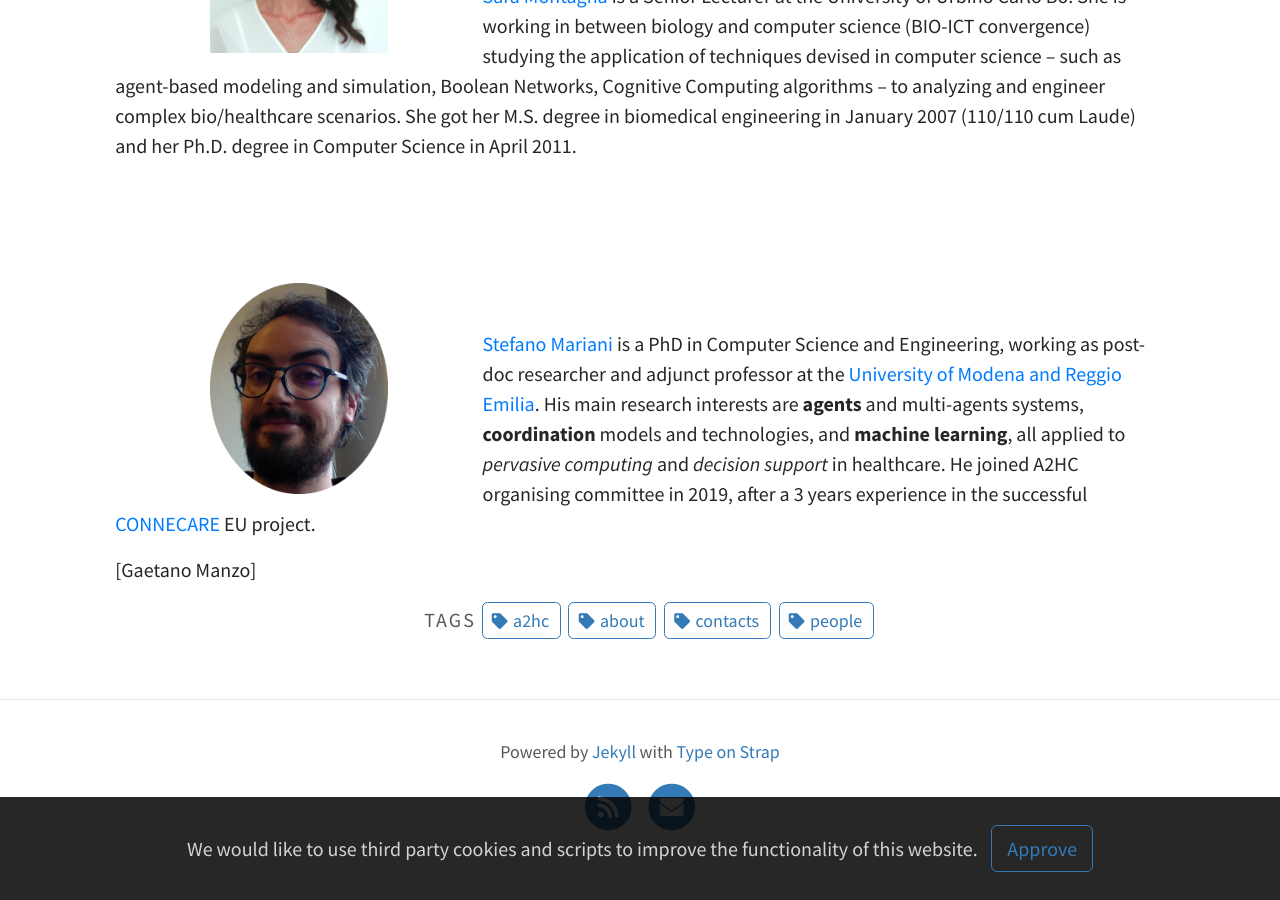
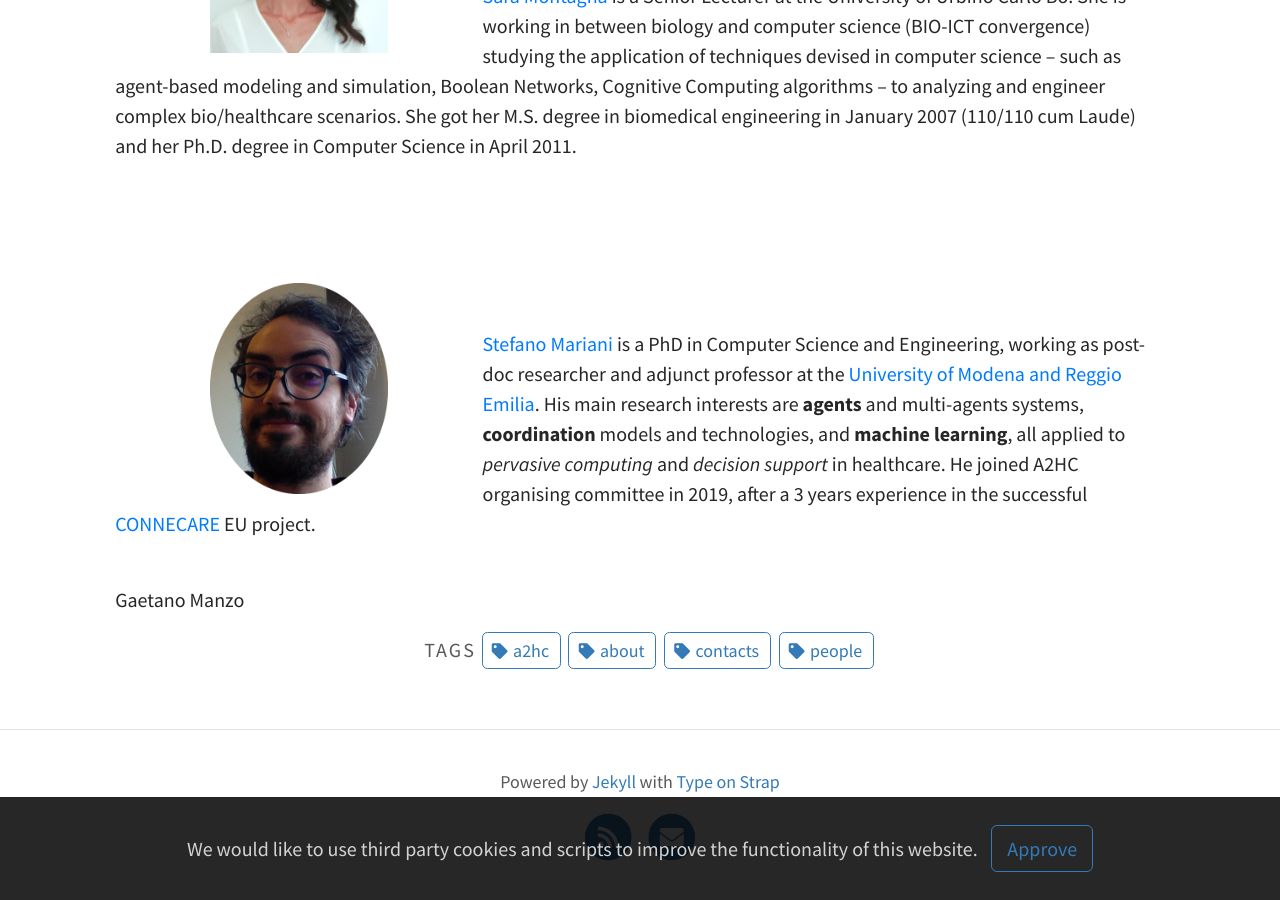
Before and after one commit to A2HC/a2hc.website, a Jekyll site: the page built from pages/people.md, in a window 1280 px wide and 900 px high, scrolled down 634 px. Built offline with Jekyll 4.4.1, drawn with Linux system fonts in a browser that asks for light colours; before the commit the page ends 1504 px from its top, so only the background shows below that.

```diff
--- a/pages/people.md
+++ b/pages/people.md
@@ -38,4 +38,5 @@ and *decision support* in healthcare.
 He joined A2HC organising committee in 2019,
 after a 3 years experience in the successful [CONNECARE](https://www.connecare.eu) EU project.
 
-[Gaetano Manzo]
+<br />
+Gaetano Manzo
```
